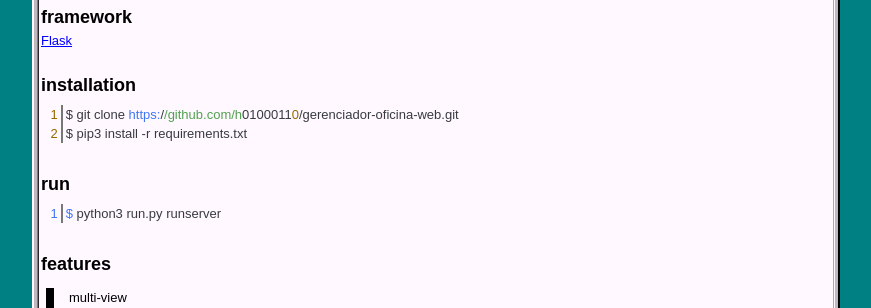
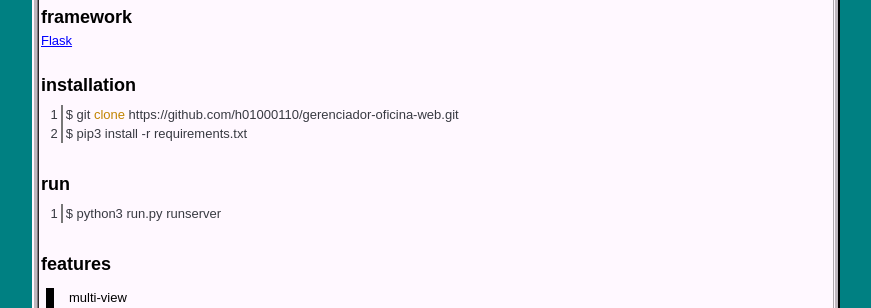
Before and after one commit to h01000110/h01000110.github.io, a Jekyll site: the page built from _posts/2017-08-11-car-repair-shop-manager-web.md, in a window 1280 px wide. Shown: the part 384-692 px from the top of the page, without its empty margins (204-1075 px from the left). Built offline with Jekyll 4.4.1, drawn with Linux system fonts in a browser that asks for light colours.

Commit message:
layout changes-2

```diff
--- a/_config.yml
+++ b/_config.yml
@@ -21,4 +21,5 @@
 markdown: kramdown
 kramdown:
   input: GFM
-  highlighter: rouge
+  syntax_highlighter_opts:
+    disable : true
```
